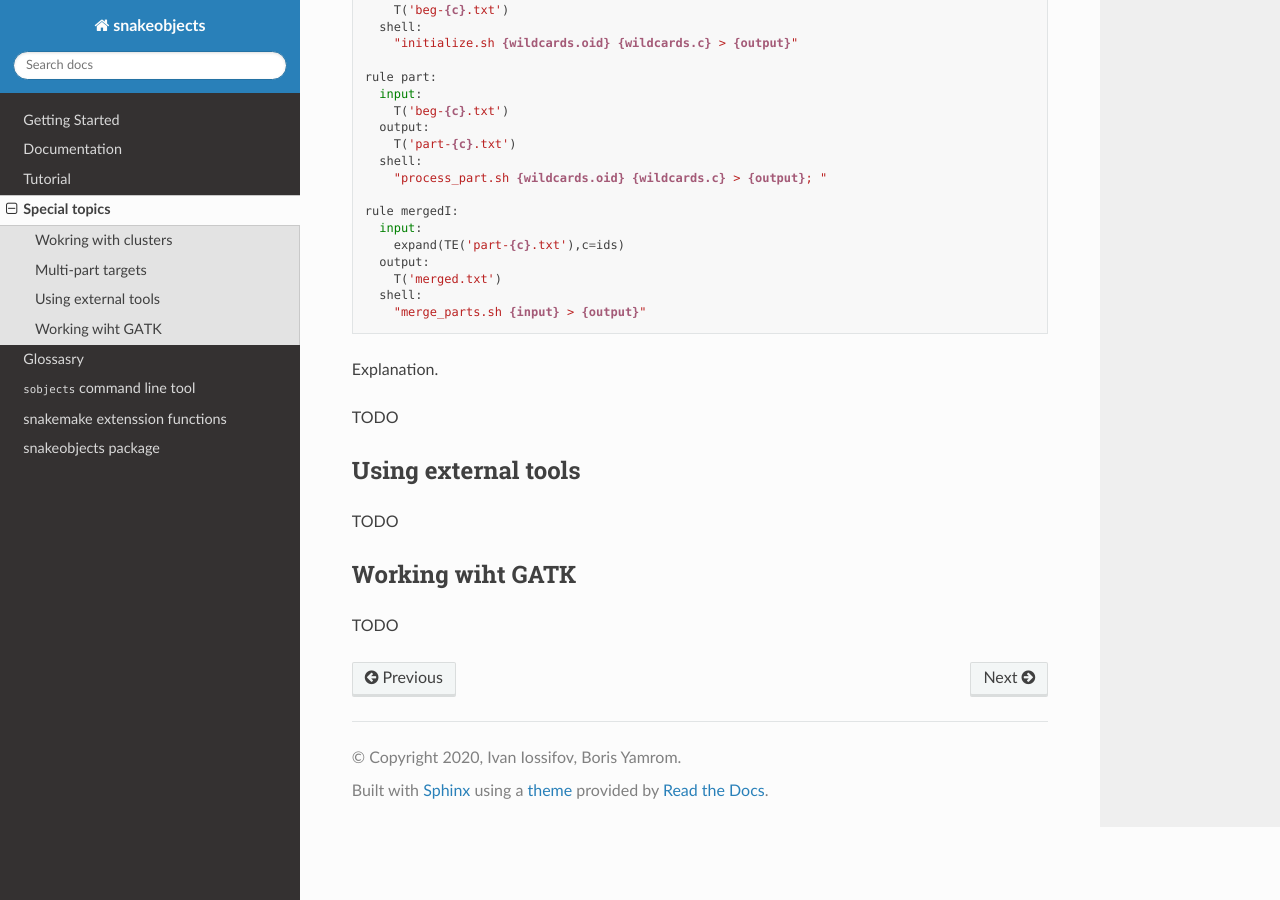
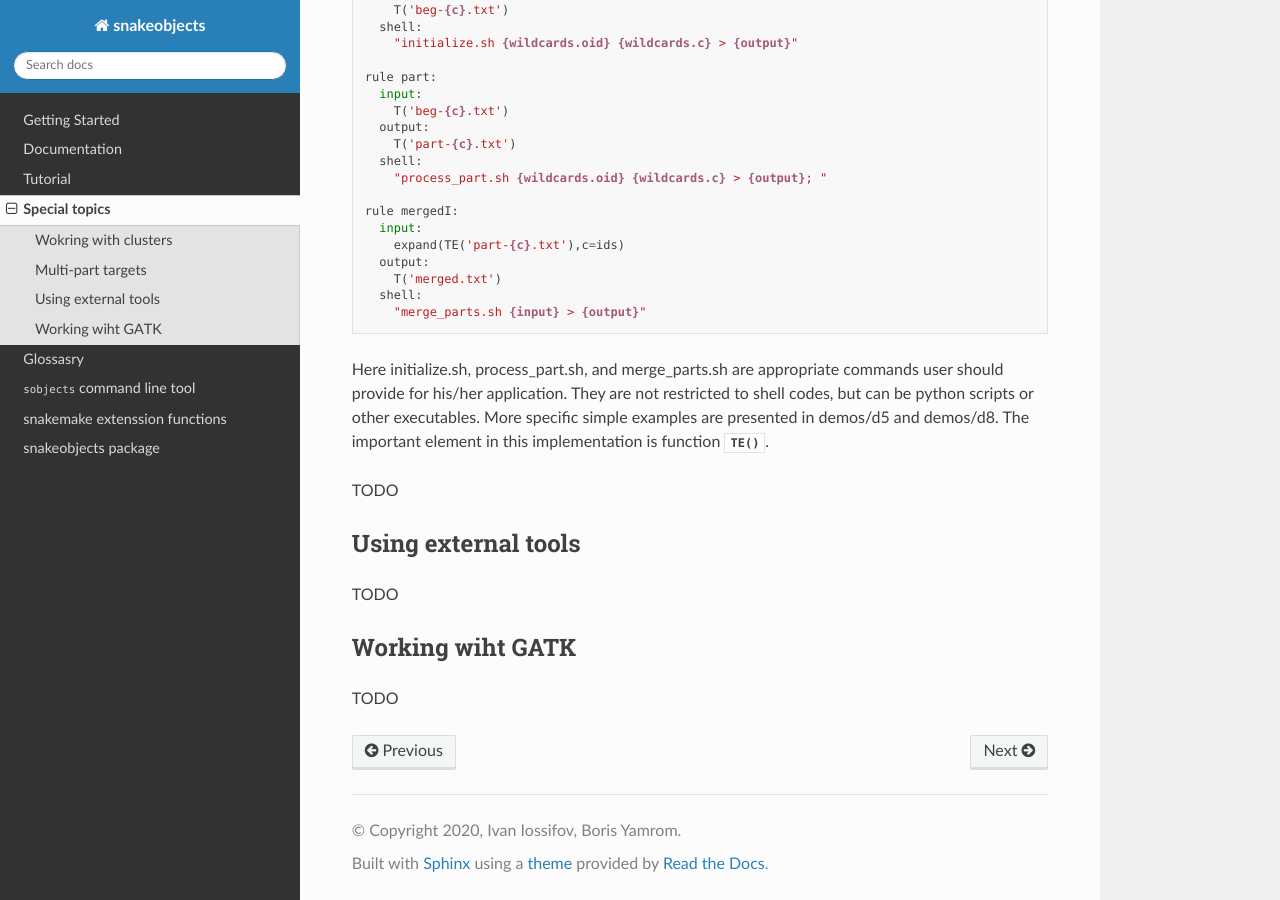
Before and after one commit to iossifovlab/snakeobjects, a Sphinx documentation site: the page built from documentation/specialTopics.rst, in a window 1280 px wide and 900 px high, scrolled down 879 px. Built offline with Sphinx 7.4.7 and the Read the Docs theme 2.0.0, drawn with Linux system fonts in a browser that asks for light colours.

Commit message:
small addition to parts section

```diff
--- a/documentation/specialTopics.rst
+++ b/documentation/specialTopics.rst
@@ -49,7 +49,8 @@ Sometimes target computing time exceeds several hours or even days. This negativ
       shell:
         "merge_parts.sh {input} > {output}"
 
-Explanation.
+Here initialize.sh, process_part.sh, and merge_parts.sh are appropriate commands user should provide for his/her application. They are not restricted to shell codes, but can be python scripts or other executables. More specific simple examples are presented in demos/d5 and demos/d8.
+The important element in this implementation is function :py:func:`.TE`.
 
 TODO
 
```
